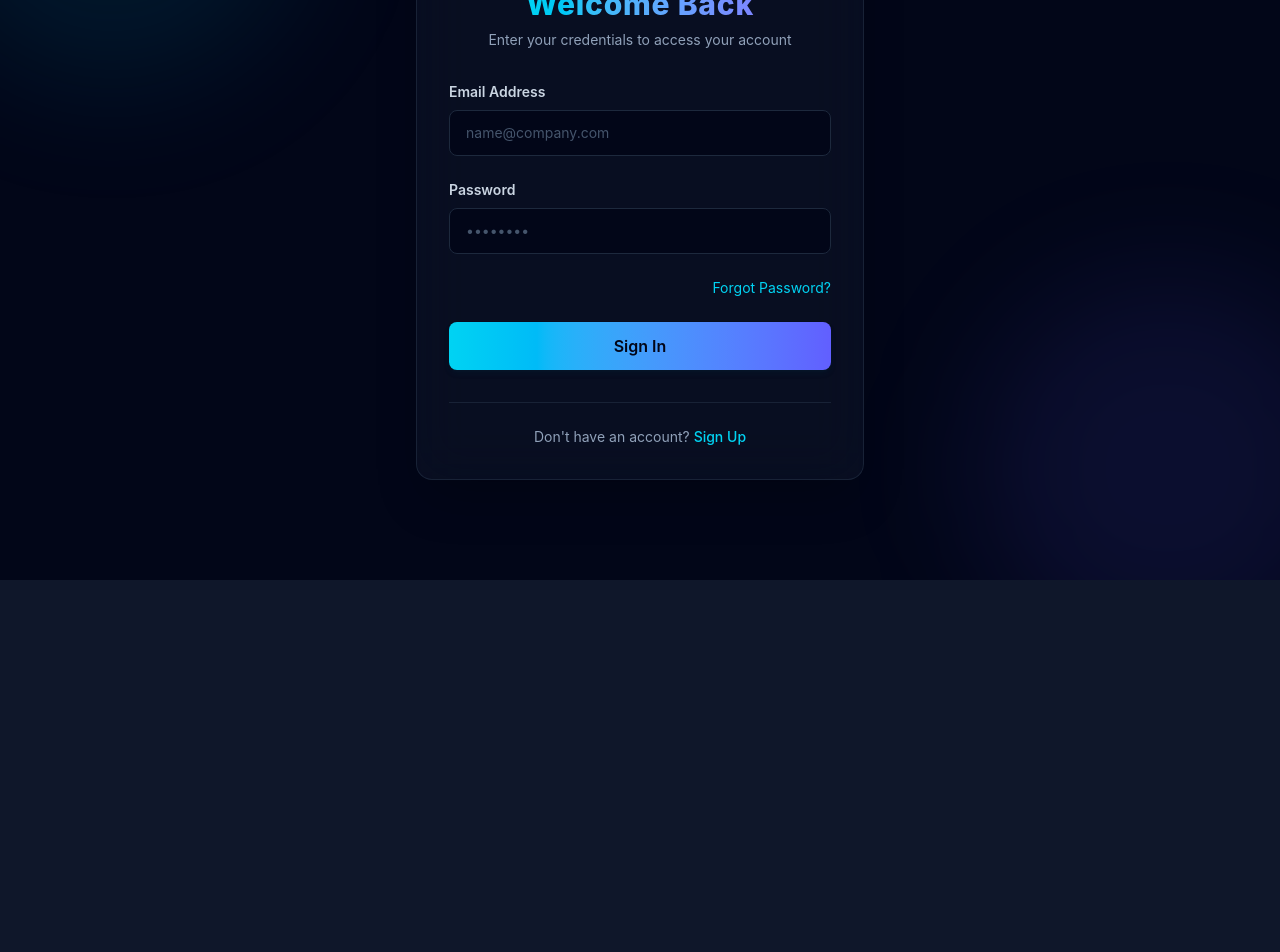
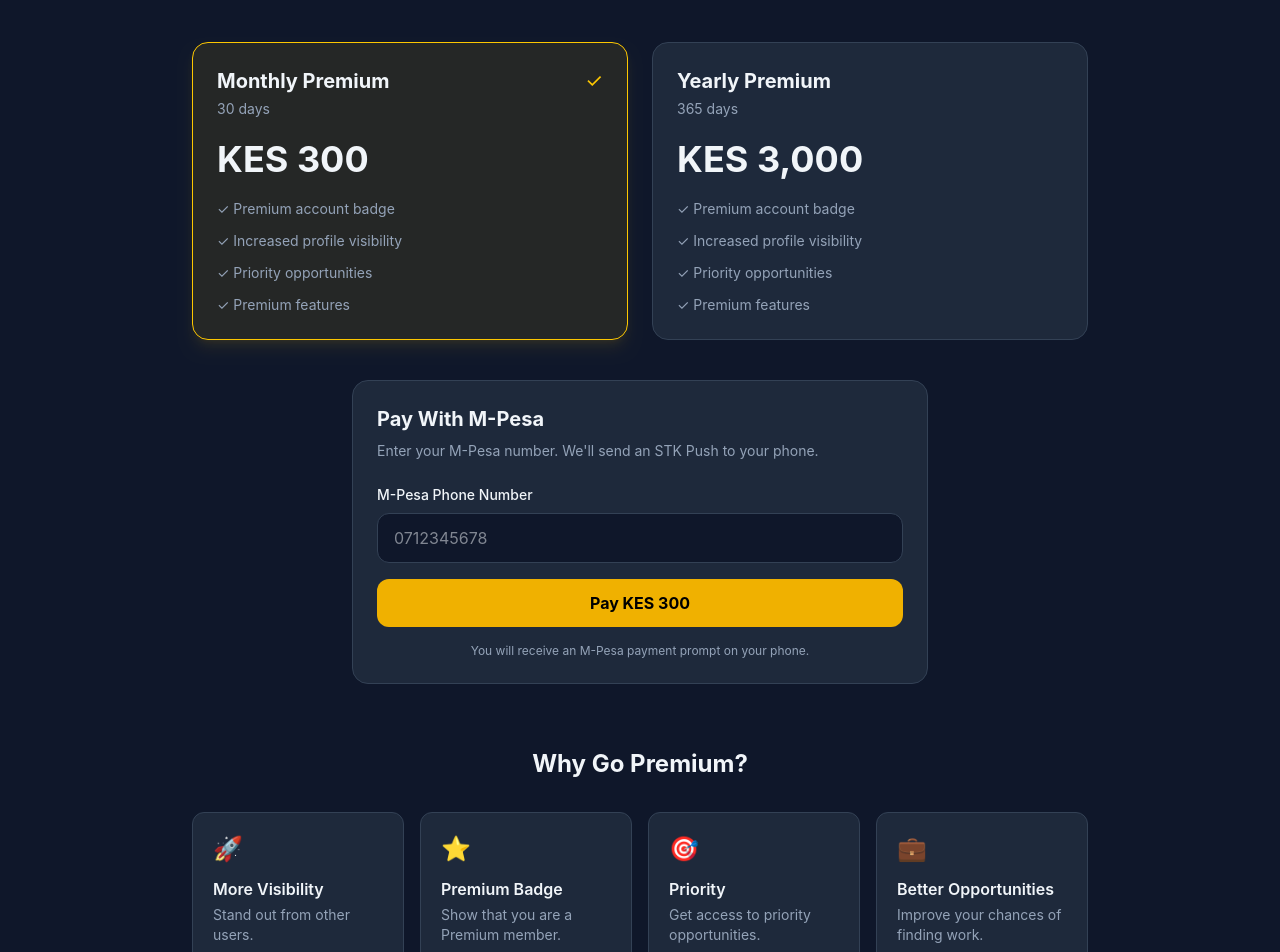
Before and after one commit to Maxbravins/Skillsync_App, a React app in the folder frontend/: page /premium in a window 1280 px wide. Before the commit this address led to /login. Shown: the part 220-1172 px from the top of the page. Before the commit the page ends 800 px from the top, so only its background shows below. Built offline with nearby package versions, Linux system fonts and the light colour scheme; no server answers; sample sign-in values are in the browser's storage; the HTML template or start-up script is replaced by a standard one.

Commit message:
all chenges

```diff
--- a/frontend/src/components/Navbar.jsx
+++ b/frontend/src/components/Navbar.jsx
@@ -309,6 +309,12 @@
                     {t("createJob")}
                   </Link>
                   <Link
+                  to="/premium"
+                  className="text-[var(--text-secondary)] hover:text-yellow-400 transition"
+                >
+                   Premium
+                </Link>
+                <Link
                     to="/profile"
                     className="rounded-lg px-3 py-2 text-sm text-[var(--text-secondary)] hover:bg-[var(--bg-primary)] hover:text-cyan-400"
                     onClick={() => setMobileMenuOpen(false)}
@@ -340,6 +346,12 @@
                     onClick={() => setMobileMenuOpen(false)}
                   >
                     {t("applications")}
+                  </Link>
+                  <Link
+                    to="/premium"
+                    className="text-[var(--text-secondary)] hover:text-yellow-400 transition"
+                  >
+                     Premium
                   </Link>
                   <Link
                     to="/profile"
--- /dev/null
+++ b/frontend/src/pages/premium/Premium.jsx
@@ -0,0 +1,273 @@
+import { useState } from "react";
+import Footer from "../../components/Footer";
+import { payPremium } from "../../services/premium.service";
+
+const Premium = () => {
+  const [selectedPlan, setSelectedPlan] = useState("monthly");
+  const [phoneNumber, setPhoneNumber] = useState("");
+  const [loading, setLoading] = useState(false);
+  const [message, setMessage] = useState("");
+  const [error, setError] = useState("");
+
+  const plans = {
+    monthly: {
+      name: "Monthly Premium",
+      price: 300,
+      duration: "30 days",
+    },
+
+    yearly: {
+      name: "Yearly Premium",
+      price: 3000,
+      duration: "365 days",
+    },
+  };
+
+  const handlePayment = async () => {
+    setMessage("");
+    setError("");
+
+    if (!phoneNumber.trim()) {
+      setError("Please enter your M-Pesa phone number.");
+      return;
+    }
+
+    try {
+      setLoading(true);
+
+      const data = await payPremium(
+        selectedPlan,
+        phoneNumber
+      );
+
+      setMessage(
+        data.message ||
+          "STK Push sent. Check your phone and enter your M-Pesa PIN."
+      );
+
+    } catch (error) {
+      console.error("Premium payment error:", error);
+
+      setError(
+        error.response?.data?.message ||
+          "Unable to initiate Premium payment."
+      );
+    } finally {
+      setLoading(false);
+    }
+  };
+
+  return (
+    <div className="min-h-screen flex flex-col bg-[var(--bg-primary)] text-[var(--text-primary)]">
+
+      <main className="flex-1 max-w-6xl mx-auto w-full px-6 py-12">
+
+        {/* Header */}
+        <div className="text-center mb-12">
+
+          <div className="inline-flex items-center px-4 py-2 rounded-full bg-yellow-500/10 border border-yellow-500/30 text-yellow-400 text-sm font-semibold mb-4">
+            ⭐ SkillSync Premium
+          </div>
+
+          <h1 className="text-4xl md:text-5xl font-bold mb-4">
+            Unlock More With Premium
+          </h1>
+
+          <p className="text-[var(--text-secondary)] max-w-2xl mx-auto">
+            Get more visibility, better opportunities and
+            additional features designed to help you succeed
+            on SkillSync.
+          </p>
+
+        </div>
+
+        {/* Plans */}
+        <div className="grid md:grid-cols-2 gap-6 max-w-4xl mx-auto">
+
+          {Object.entries(plans).map(
+            ([key, plan]) => {
+
+              const selected =
+                selectedPlan === key;
+
+              return (
+                <button
+                  key={key}
+                  type="button"
+                  onClick={() =>
+                    setSelectedPlan(key)
+                  }
+                  className={`text-left p-6 rounded-2xl border transition ${
+                    selected
+                      ? "border-yellow-400 bg-yellow-500/10 shadow-lg shadow-yellow-500/10"
+                      : "border-[var(--border-color)] bg-[var(--bg-secondary)] hover:border-yellow-500/50"
+                  }`}
+                >
+
+                  <div className="flex justify-between items-start mb-5">
+
+                    <div>
+                      <h2 className="text-xl font-bold">
+                        {plan.name}
+                      </h2>
+
+                      <p className="text-sm text-[var(--text-secondary)] mt-1">
+                        {plan.duration}
+                      </p>
+                    </div>
+
+                    {selected && (
+                      <span className="text-yellow-400 text-xl">
+                        ✓
+                      </span>
+                    )}
+
+                  </div>
+
+                  <div className="mb-5">
+
+                    <span className="text-4xl font-bold">
+                      KES{" "}
+                      {plan.price.toLocaleString()}
+                    </span>
+
+                  </div>
+
+                  <ul className="space-y-3 text-sm text-[var(--text-secondary)]">
+
+                    <li>✓ Premium account badge</li>
+                    <li>✓ Increased profile visibility</li>
+                    <li>✓ Priority opportunities</li>
+                    <li>✓ Premium features</li>
+
+                  </ul>
+
+                </button>
+              );
+            }
+          )}
+
+        </div>
+
+        {/* Payment */}
+        <div className="max-w-xl mx-auto mt-10">
+
+          <div className="bg-[var(--bg-secondary)] border border-[var(--border-color)] rounded-2xl p-6">
+
+            <h2 className="text-xl font-bold mb-2">
+              Pay With M-Pesa
+            </h2>
+
+            <p className="text-sm text-[var(--text-secondary)] mb-6">
+              Enter your M-Pesa number. We'll send an
+              STK Push to your phone.
+            </p>
+
+            {message && (
+              <div className="mb-5 p-4 rounded-xl bg-emerald-500/10 border border-emerald-500/30 text-emerald-400 text-sm">
+                {message}
+              </div>
+            )}
+
+            {error && (
+              <div className="mb-5 p-4 rounded-xl bg-red-500/10 border border-red-500/30 text-red-400 text-sm">
+                {error}
+              </div>
+            )}
+
+            <label className="block text-sm font-medium mb-2">
+              M-Pesa Phone Number
+            </label>
+
+            <input
+              type="tel"
+              value={phoneNumber}
+              onChange={(e) =>
+                setPhoneNumber(e.target.value)
+              }
+              placeholder="0712345678"
+              className="w-full px-4 py-3 rounded-xl bg-[var(--bg-primary)] border border-[var(--border-color)] outline-none focus:border-yellow-400 transition"
+            />
+
+            <button
+              type="button"
+              onClick={handlePayment}
+              disabled={loading}
+              className="w-full mt-4 py-3 rounded-xl bg-yellow-500 hover:bg-yellow-400 text-black font-bold transition disabled:opacity-50 disabled:cursor-not-allowed"
+            >
+              {loading
+                ? "Sending STK Push..."
+                : `Pay KES ${plans[selectedPlan].price.toLocaleString()}`}
+            </button>
+
+            <p className="text-xs text-center text-[var(--text-secondary)] mt-4">
+              You will receive an M-Pesa payment prompt on
+              your phone.
+            </p>
+
+          </div>
+
+        </div>
+
+        {/* Features */}
+        <div className="max-w-4xl mx-auto mt-16">
+
+          <h2 className="text-2xl font-bold text-center mb-8">
+            Why Go Premium?
+          </h2>
+
+          <div className="grid sm:grid-cols-2 md:grid-cols-4 gap-4">
+
+            <div className="p-5 rounded-xl bg-[var(--bg-secondary)] border border-[var(--border-color)]">
+              <div className="text-2xl mb-3">🚀</div>
+              <h3 className="font-semibold mb-1">
+                More Visibility
+              </h3>
+              <p className="text-sm text-[var(--text-secondary)]">
+                Stand out from other users.
+              </p>
+            </div>
+
+            <div className="p-5 rounded-xl bg-[var(--bg-secondary)] border border-[var(--border-color)]">
+              <div className="text-2xl mb-3">⭐</div>
+              <h3 className="font-semibold mb-1">
+                Premium Badge
+              </h3>
+              <p className="text-sm text-[var(--text-secondary)]">
+                Show that you are a Premium member.
+              </p>
+            </div>
+
+            <div className="p-5 rounded-xl bg-[var(--bg-secondary)] border border-[var(--border-color)]">
+              <div className="text-2xl mb-3">🎯</div>
+              <h3 className="font-semibold mb-1">
+                Priority
+              </h3>
+              <p className="text-sm text-[var(--text-secondary)]">
+                Get access to priority opportunities.
+              </p>
+            </div>
+
+            <div className="p-5 rounded-xl bg-[var(--bg-secondary)] border border-[var(--border-color)]">
+              <div className="text-2xl mb-3">💼</div>
+              <h3 className="font-semibold mb-1">
+                Better Opportunities
+              </h3>
+              <p className="text-sm text-[var(--text-secondary)]">
+                Improve your chances of finding work.
+              </p>
+            </div>
+
+          </div>
+
+        </div>
+
+      </main>
+
+      <Footer />
+
+    </div>
+  );
+};
+
+export default Premium;
--- a/frontend/src/routes/AppRoutes.jsx
+++ b/frontend/src/routes/AppRoutes.jsx
@@ -22,6 +22,7 @@
 import Notifications from "../pages/notifications/Notifications";
 import EditProfile from "../pages/profile/EditProfile";
 import Profile from "../pages/profile/Profile";
+import Premium from "../pages/premium/Premium";
 
 
 
@@ -172,6 +173,15 @@
           }
         />
 
+            <Route
+              path="/premium"
+              element={
+                <ProtectedRoute>
+                  <Premium />
+                </ProtectedRoute>
+              }
+            />
+
         <Route path="/payment/:applicationId" element={<Payment />} />
 
         {/* Fallback route - MUST be last */}
--- /dev/null
+++ b/frontend/src/services/premium.service.js
@@ -0,0 +1,10 @@
+import api from "./api";
+
+export const payPremium = async (plan, phoneNumber) => {
+  const response = await api.post("/premium/pay", {
+    plan,
+    phoneNumber,
+  });
+
+  return response.data;
+};
```
